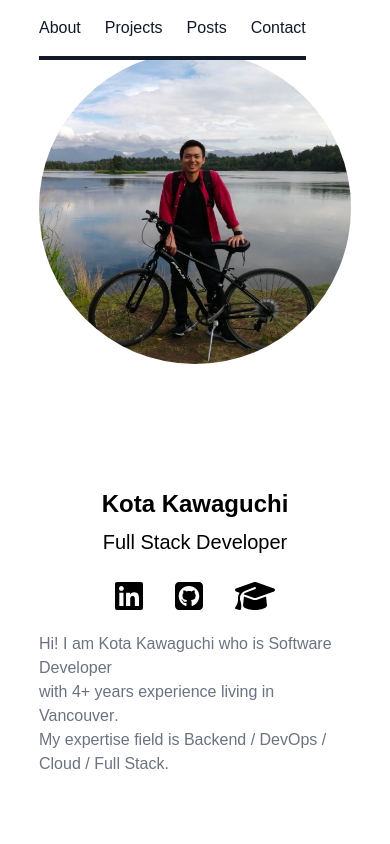
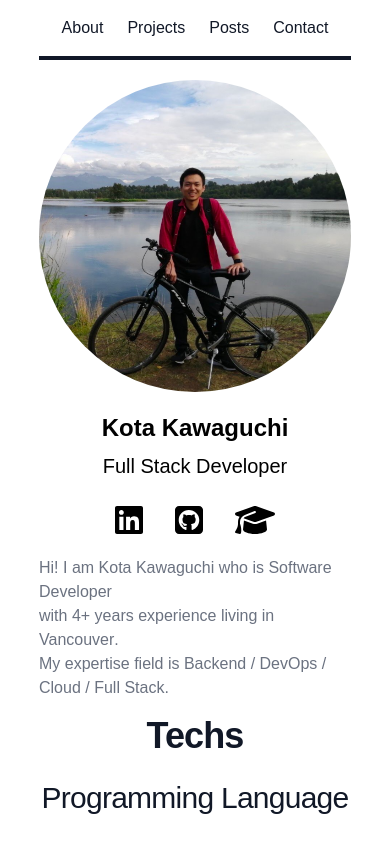
Before and after one commit to kotaaaa/myportfolio, a Next.js app: page / in a window 390 px wide. Shown: the top 844 px of the page. Built offline with nearby package versions, Linux system fonts and the light colour scheme.

Commit message:
fix: fix mobile css

```diff
--- a/components/aboutme/index.tsx
+++ b/components/aboutme/index.tsx
@@ -14,7 +14,7 @@ const ProfileSection = () => {
   const gitHubUrl = "https://github.com/kotaaaa";
   const researchUrl = "https://kotaaaa.github.io/rhp/";
   return (
-    <div className="profile-section grid grid-cols-1 md:grid-cols-2 h-screen justify-center items-center">
+    <div className="profile-section grid grid-cols-1 pt-20 sm:pt-0 sm:grid-cols-2 sm:h-screen justify-center items-center">
       <div className="flex justify-center items-center md:flex">
         <Image
           className="rounded-full"
--- a/components/header/index.tsx
+++ b/components/header/index.tsx
@@ -6,8 +6,7 @@ const Header = () => {
 
   return (
     <>
-      <nav className="fixed sm:w-4/5 bg-white z-20 py-2 border-b-4 border-gray-900">
-        <div className="container flex sm:justify-end">
+      <nav className="fixed w-4/5 bg-white z-20 py-2 border-b-4 border-gray-900 container flex justify-center md:justify-end">
         <ul className="flex gap-6">
           {sections.category.map((sec, idx) => {
             return (
@@ -19,7 +18,6 @@ const Header = () => {
             );
           })}
         </ul>
-        </div>
       </nav>
     </>
   );
```
Lines whose indentation alone changed are shown as unchanged.
